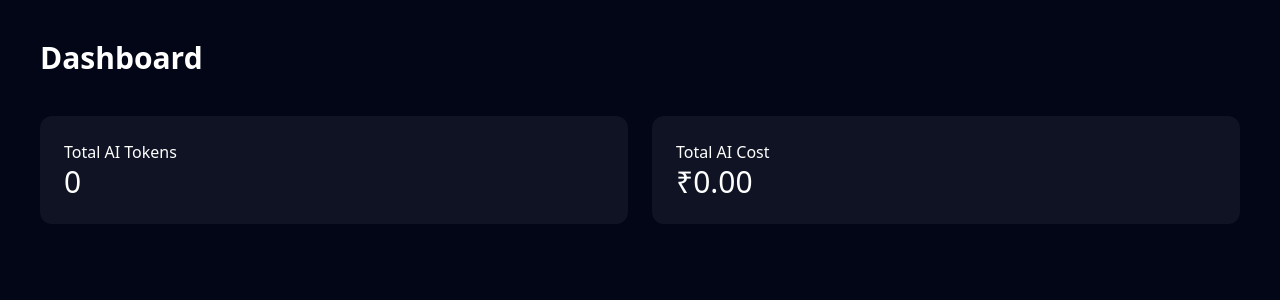
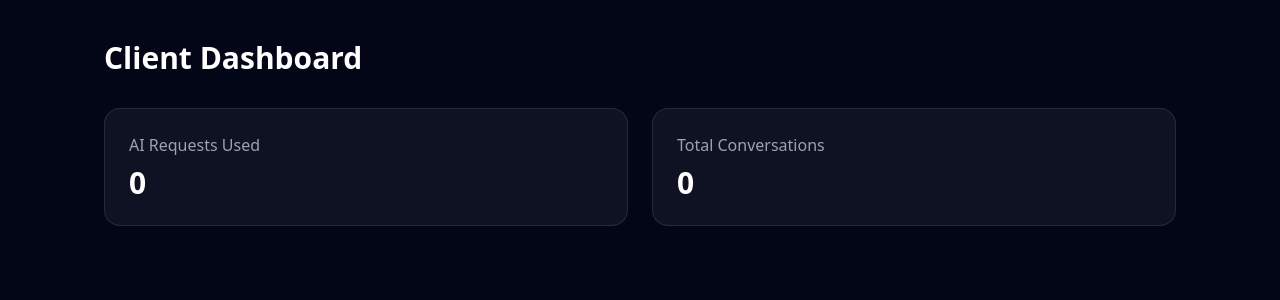
Before and after one commit to chetanshrm83/resultifytechnologies, a Next.js app: page /client in a window 1280 px wide. Shown: the top 300 px of the page. Built offline with nearby package versions, Linux system fonts and the light colour scheme; no server answers; the database is empty.

Commit message:
Update page.tsx

```diff
--- a/app/client/page.tsx
+++ b/app/client/page.tsx
@@ -2,45 +2,76 @@
 
 import { useEffect, useState } from "react";
 import { supabase } from "@/lib/supabaseClient";
+
 export default function ClientDashboard() {
-  const [metrics, setMetrics] = useState<any>(null);
+  const [metrics, setMetrics] = useState<any>({
+    usage: 0,
+    conversations: 0,
+  });
+
+  const [loading, setLoading] = useState(true);
 
   useEffect(() => {
     const fetchData = async () => {
+      try {
+        // Fetch AI usage count
+        const { data: usageData, error: usageError } = await supabase
+          .from("ai_usage")
+          .select("*");
 
-      const { data: usage } = await supabase
-        .from("ai_usage")
-        .select("tokens, cost");
+        if (usageError) {
+          console.error("Usage fetch error:", usageError);
+        }
 
-      const totalTokens = usage?.reduce((a, b) => a + b.tokens, 0) || 0;
-      const totalCost = usage?.reduce((a, b) => a + Number(b.cost), 0) || 0;
+        // Fetch conversations count
+        const { data: convoData, error: convoError } = await supabase
+          .from("conversations")
+          .select("*");
 
-      setMetrics({
-        tokens: totalTokens,
-        cost: totalCost,
-      });
+        if (convoError) {
+          console.error("Conversation fetch error:", convoError);
+        }
+
+        setMetrics({
+          usage: usageData?.length || 0,
+          conversations: convoData?.length || 0,
+        });
+
+      } catch (err) {
+        console.error("Dashboard fetch error:", err);
+      } finally {
+        setLoading(false);
+      }
     };
 
     fetchData();
   }, []);
 
-  if (!metrics) return <p>Loading...</p>;
+  return (
+    <main className="max-w-6xl mx-auto p-10 text-white">
+      <h1 className="text-3xl font-bold mb-8">
+        Client Dashboard
+      </h1>
 
-  return (
-    <main className="p-10">
-      <h1 className="text-3xl font-bold mb-10">Dashboard</h1>
+      {loading ? (
+        <p className="text-gray-400">Loading metrics...</p>
+      ) : (
+        <div className="grid md:grid-cols-2 gap-6">
+          <div className="rounded-2xl p-6 bg-white/5 border border-white/10">
+            <p className="text-gray-400">AI Requests Used</p>
+            <p className="text-3xl font-bold mt-2">
+              {metrics.usage}
+            </p>
+          </div>
 
-      <div className="grid md:grid-cols-2 gap-6">
-        <div className="bg-white/5 p-6 rounded-xl">
-          <h3>Total AI Tokens</h3>
-          <p className="text-3xl">{metrics.tokens}</p>
+          <div className="rounded-2xl p-6 bg-white/5 border border-white/10">
+            <p className="text-gray-400">Total Conversations</p>
+            <p className="text-3xl font-bold mt-2">
+              {metrics.conversations}
+            </p>
+          </div>
         </div>
-
-        <div className="bg-white/5 p-6 rounded-xl">
-          <h3>Total AI Cost</h3>
-          <p className="text-3xl">₹{metrics.cost.toFixed(2)}</p>
-        </div>
-      </div>
+      )}
     </main>
   );
 }
```
